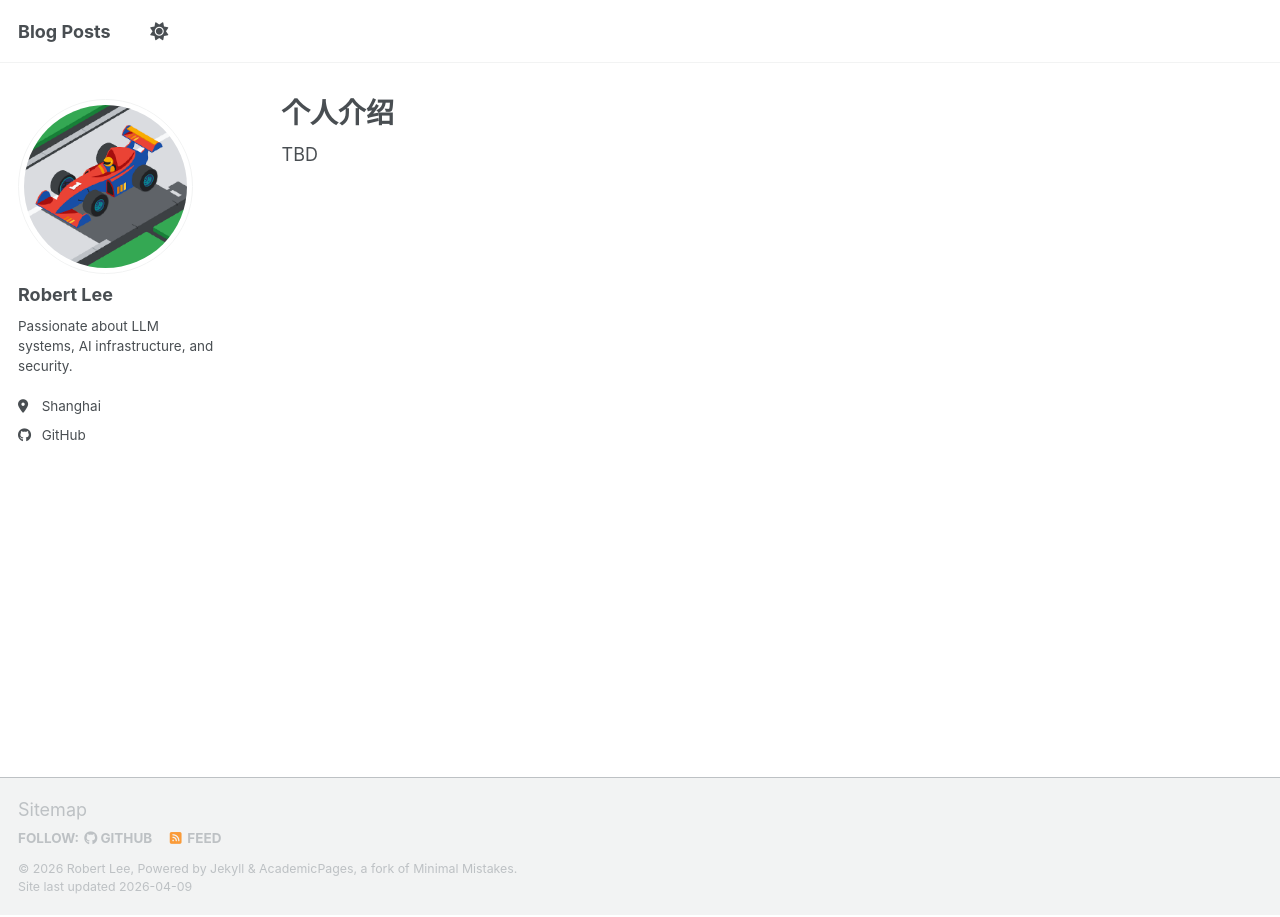
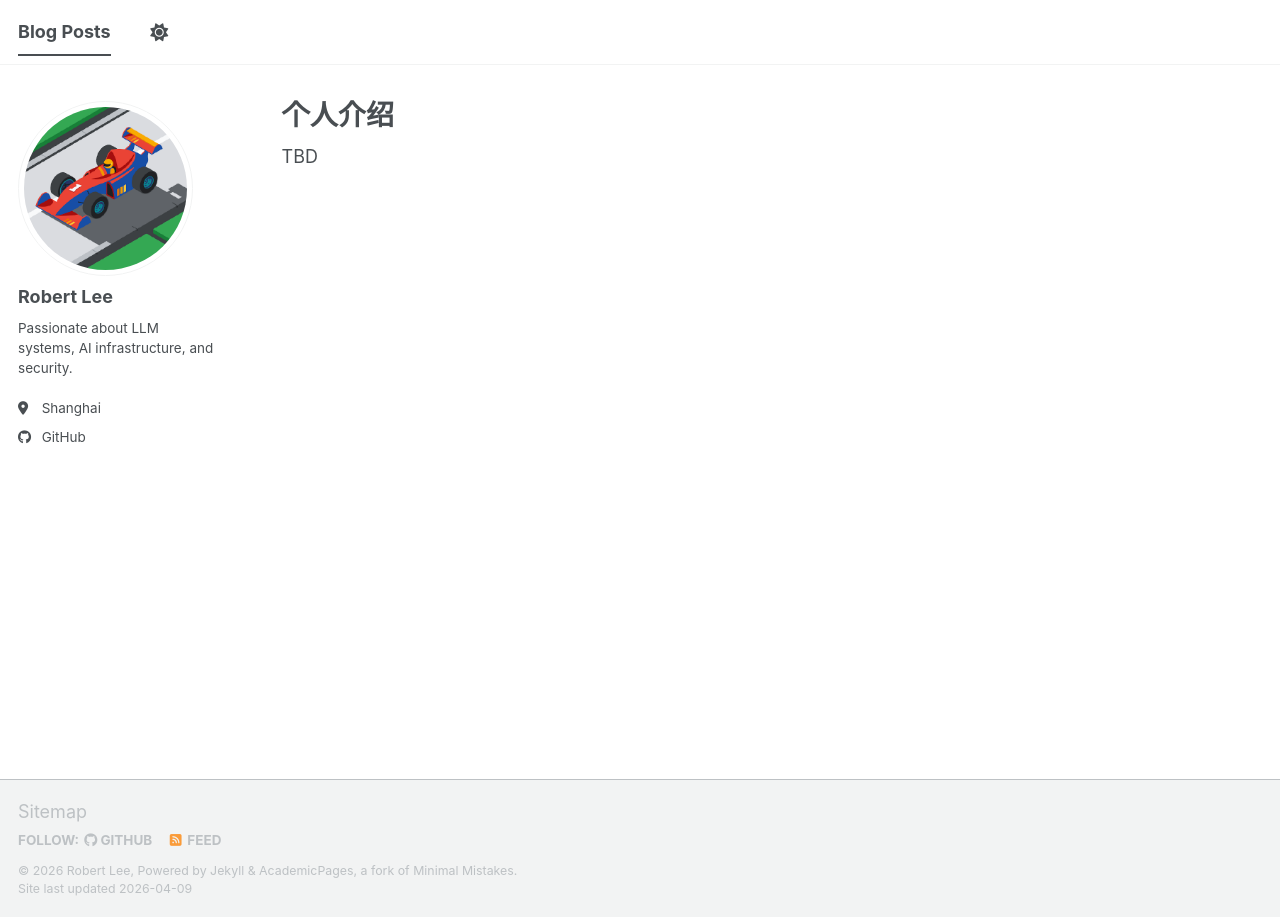
Before and after one commit to robertlee22/robertlee22.github.io, a Jekyll site: the page built from _pages/about.md, in a window 1280 px wide. Built offline with Jekyll 4.4.1, drawn with Linux system fonts in a browser that asks for light colours; a script bundle is joined from its source files by our own code; library files that are not in the unit come from our copies.

Commit message:
Update masthead.html

```diff
--- a/_includes/masthead.html
+++ b/_includes/masthead.html
@@ -16,7 +16,15 @@
             {% else %}
               {% assign domain = base_path %}
             {% endif %}
-            <li class="masthead__menu-item {% if page.url contains link.url and link.url != '/' %}selected{% endif %}">
+            {% assign masthead_nav_selected = false %}
+            {% if link.url != '/' and page.url contains link.url %}
+              {% assign masthead_nav_selected = true %}
+            {% elsif site.show_masthead_title == false and forloop.first %}
+              {% if page.url == '/' or page.url == '/index.html' %}
+                {% assign masthead_nav_selected = true %}
+              {% endif %}
+            {% endif %}
+            <li class="masthead__menu-item {% if masthead_nav_selected %}selected{% endif %}">
               <a href="{{ domain }}{{ link.url }}">{{ link.title }}</a>
             </li>
           {% endfor %}
```
